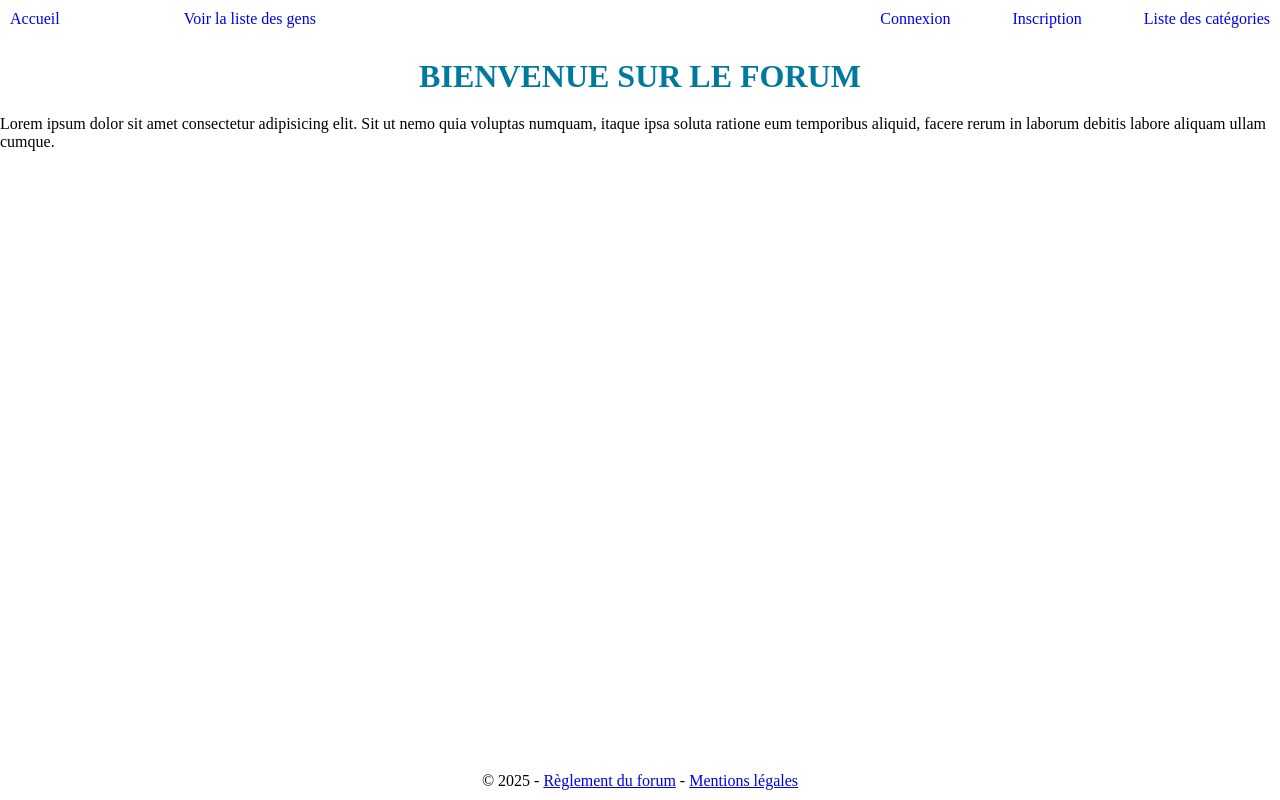
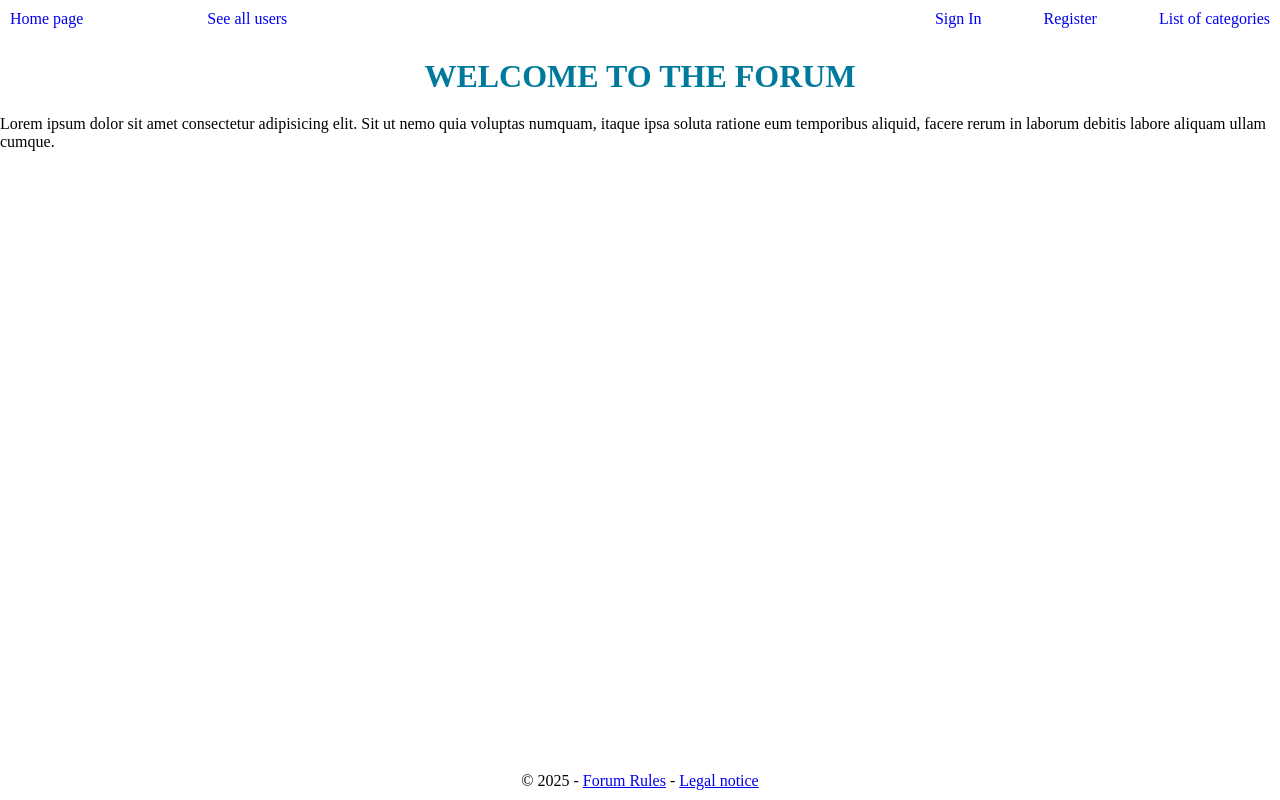
Before and after one commit to chloec68/forum, a PHP site: page / in a window 1280 px wide. Run offline with PHP 8.4, Linux system fonts and the light colour scheme; some libraries are stand-ins or nearby versions.

Commit message:
french to english content

```diff
--- a/view/home.php
+++ b/view/home.php
@@ -1,4 +1,4 @@
-<h1>BIENVENUE SUR LE FORUM</h1>
+<h1>WELCOME TO THE FORUM</h1>
 
 <p>Lorem ipsum dolor sit amet consectetur adipisicing elit. Sit ut nemo quia voluptas numquam, itaque ipsa soluta ratione eum temporibus aliquid, facere rerum in laborum debitis labore aliquam ullam cumque.</p>
 
--- a/view/layout.php
+++ b/view/layout.php
@@ -19,11 +19,11 @@
                 <header>
                     <nav>
                         <div id="nav-left">
-                            <a href="/">Accueil</a>
+                            <a href="index.php">Home page</a>
                             <?php
                             // if(App\Session::isAdmin()){
                                 ?>
-                                <a href="index.php?ctrl=home&action=users">Voir la liste des gens</a>
+                                <a href="index.php?ctrl=home&action=users">See all users</a>
                             <?php
                         //  }
                          ?>
@@ -39,9 +39,9 @@
                             }
                             else{
                                 ?>
-                                <a href="index.php?ctrl=security&action=login">Connexion</a>
-                                <a href="index.php?ctrl=security&action=register">Inscription</a>
-                                <a href="index.php?ctrl=forum&action=index">Liste des catégories</a>
+                                <a href="index.php?ctrl=security&action=login">Sign In</a>
+                                <a href="index.php?ctrl=security&action=register">Register</a>
+                                <a href="index.php?ctrl=forum&action=index">List of categories</a>
                             <?php
                             }
                         ?>
@@ -54,7 +54,7 @@
                 </main>
             </div>
             <footer>
-                <p>&copy; <?= date_create("now")->format("Y") ?> - <a href="#">Règlement du forum</a> - <a href="#">Mentions légales</a></p>
+                <p>&copy; <?= date_create("now")->format("Y") ?> - <a href="#">Forum Rules</a> - <a href="#">Legal notice</a></p>
             </footer>
         </div>
 
```
Also changed, not shown: view/security/users.php (+10 -0 lines).
